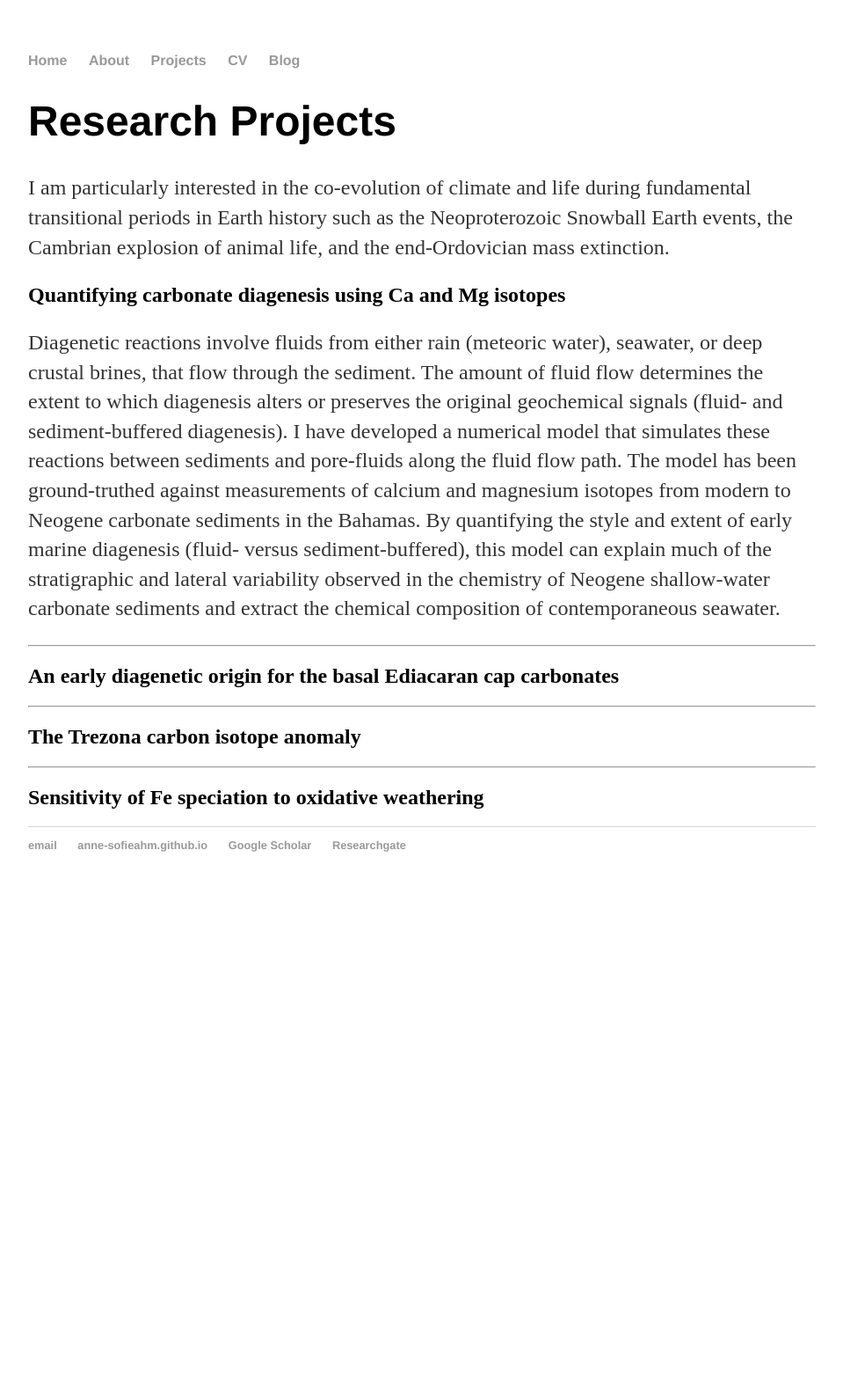
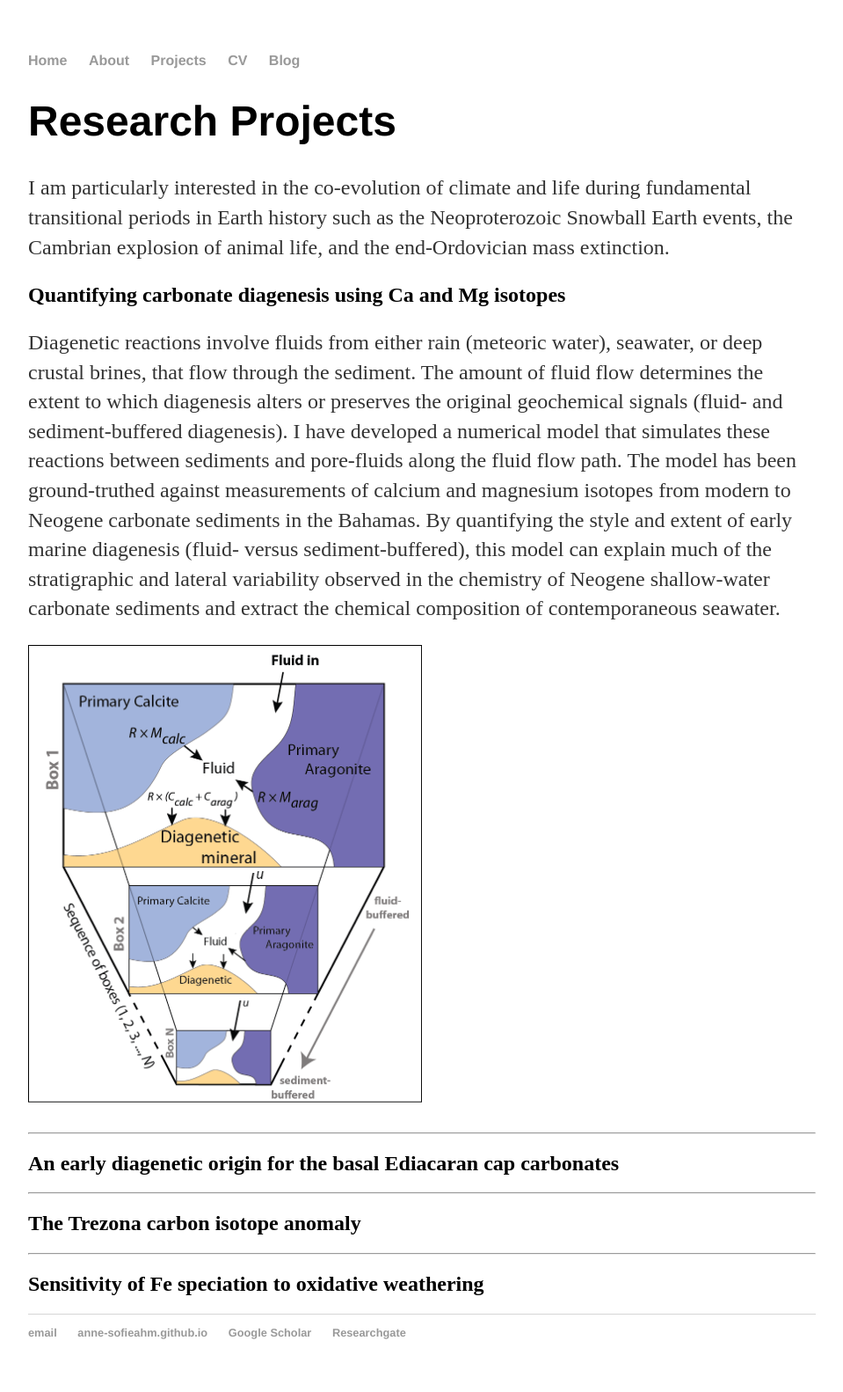
Before and after one commit to Anne-SofieAhm/Anne-SofieAhm.github.io, a Jekyll site: the page built from projects/index.html, in a window 1280 px wide. Shown: the whole page at 88% size, without its empty margins (160-1119 px from the left). Built offline with Jekyll 4.4.1, drawn with Linux system fonts in a browser that asks for light colours; before the commit the page ends 1028 px from its top, so only the background shows below that.

Commit message:
Update index.html

```diff
--- a/projects/index.html
+++ b/projects/index.html
@@ -23,6 +23,7 @@ title: Research Projects
   and lateral variability observed in the chemistry of Neogene shallow-water
   carbonate sediments and extract the chemical composition of contemporaneous
   seawater.<p>
+<img src="../Fig1_boxmodel_b.png" width="50%"/>
 
 <hr />
 <h2>An early diagenetic origin for the basal Ediacaran cap carbonates</h2>
```
